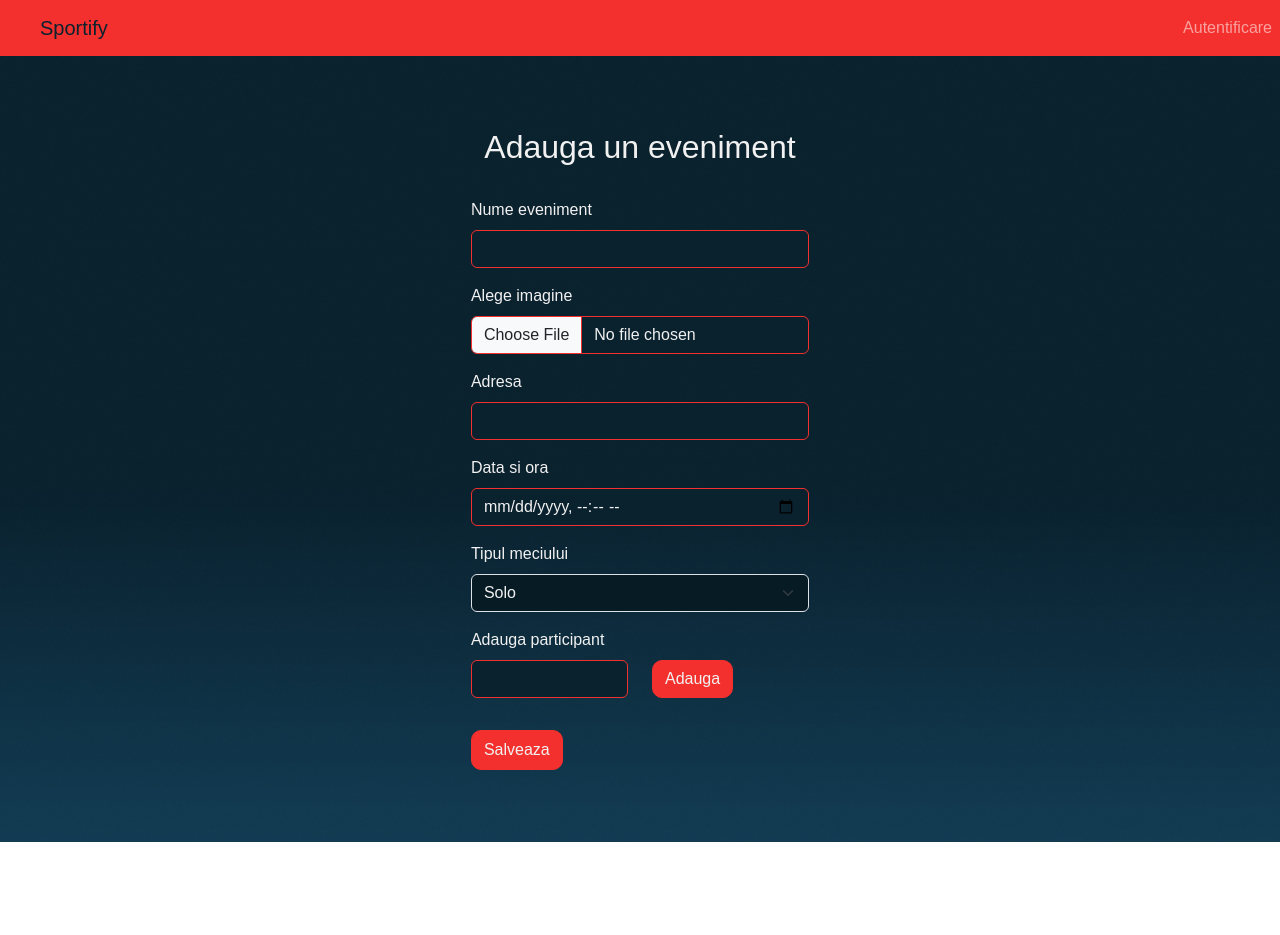
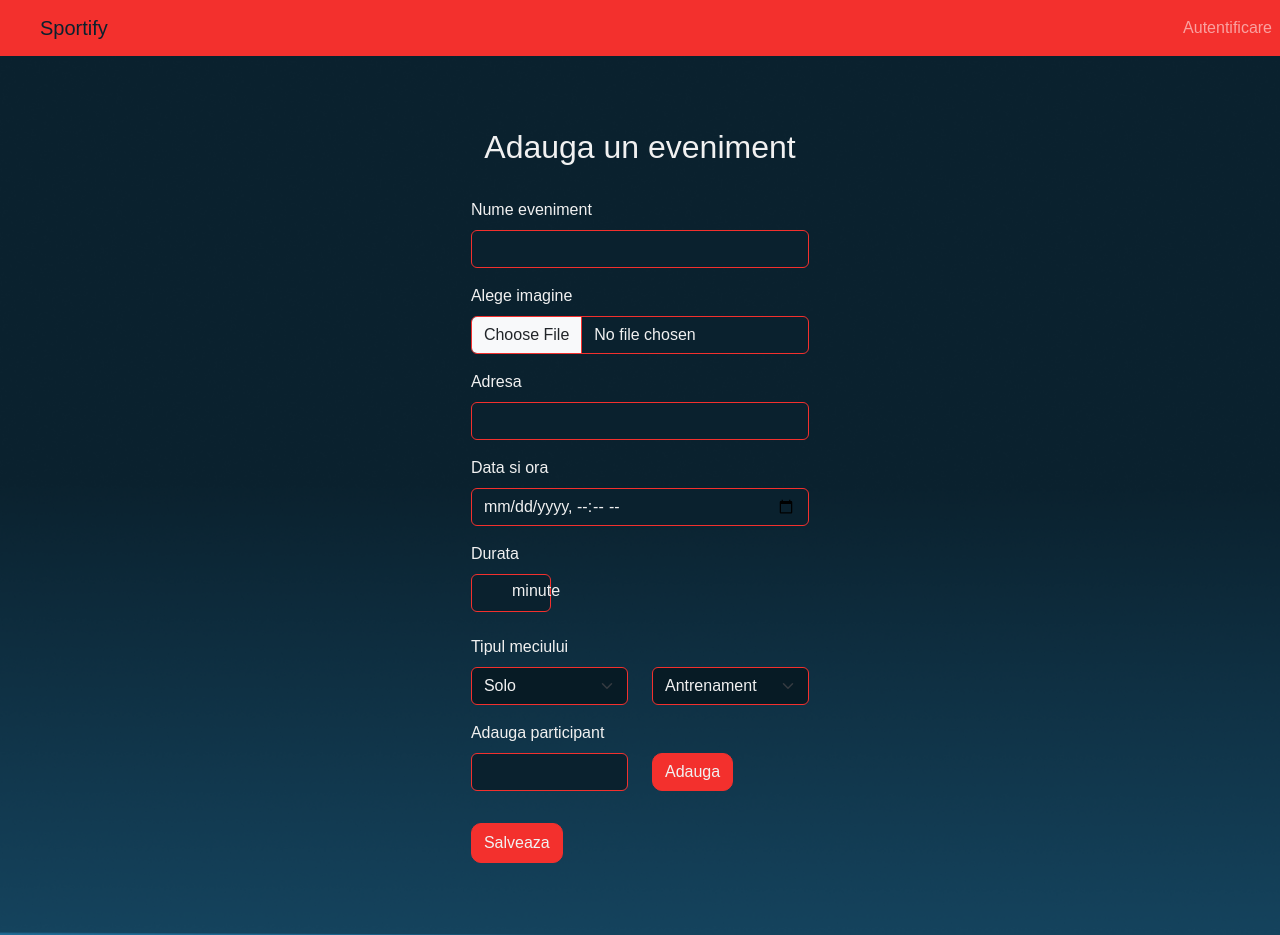
Before and after one commit to danacampan/Sportify, a React (Create React App) app in the folder frontend/: page /add in a window 1280 px wide. Before the commit the page ends 842 px from the top, so only its background shows below. Built offline with nearby package versions, Linux system fonts and the light colour scheme; a web font is replaced by a local one.

Commit message:
Finish addEvent

```diff
--- a/frontend/src/index.css
+++ b/frontend/src/index.css
@@ -48,6 +48,7 @@ body {
 .dropdownForm {
   background-color: #071b25;
   color: rgb(241, 241, 241);
+  border-color: #f3302d;
 }
 
 .button {
@@ -82,6 +83,20 @@ button:hover {
   background-color: #f3302d;
 }
 
+.delete-btn {
+  background-color: white;
+  border-color: white;
+  color: black;
+  border-radius: 15px;
+}
+
+.delete-btn:hover {
+  background-color: rgb(221, 221, 221);
+  border-color: white;
+  color: black;
+  border-radius: 15px;
+}
+
 input[type='file']:focus {
   border-color: #d6221f;
   box-shadow: none;
@@ -98,7 +113,22 @@ input[type='file']:focus {
   border-color: #f3302d;
   background-color: #0a212e;
   color: rgb(241, 241, 241);
-  width: 4rem;
+  width: 5rem;
+}
+
+.btn-light,
+.btn-dark,
+.btn-outline-light,
+.btn-outline-dark {
+  background-color: #f3302d;
+  border-color: #f3302d;
+}
+.btn-light:hover,
+.btn-dark:hover,
+.btn-outline-light:hover,
+.btn-outline-dark:hover {
+  background-color: #da2623;
+  border-color: #da2623;
 }
 
 code {
--- a/frontend/src/pages/AddEvent.js
+++ b/frontend/src/pages/AddEvent.js
@@ -5,9 +5,11 @@ export default function AddEvent() {
   const [name, setName] = useState('');
   const [location, setLocation] = useState('');
   const [photo, setPhoto] = useState(null);
+  const [duration, setDuration] = useState(null);
   const [date, setDate] = useState(null);
   const [participants, setParticipants] = useState([]);
   const [gameType, setGameType] = useState('solo');
+  const [gameMode, setGameMode] = useState('antrenament');
   const [newParticipant, setNewParticipant] = useState('');
   const [teams, setTeams] = useState([]);
   const [newTeam, setNewTeam] = useState('');
@@ -16,6 +18,10 @@ export default function AddEvent() {
     const file = e.target.files[0];
     console.log('Selected file:', file);
     setPhoto(file);
+  };
+
+  const handleChange = (e) => {
+    setDuration(Number(e.target.value));
   };
 
   const addParticipant = () => {
@@ -86,11 +92,33 @@ export default function AddEvent() {
               onChange={(e) => setDate(e.target.value)}
             />
           </Form.Group>
+          <Form.Group className="mb-3 ">
+            <Form.Label>Durata</Form.Label>
+            <Row>
+              <Col>
+                <Form.Control
+                  variant="dark"
+                  type="number"
+                  value={duration}
+                  onChange={handleChange}
+                  className="spinner dropdownForm"
+                  min="30"
+                  max="300"
+                  step="5"
+                />
+              </Col>
+              <Col>
+                <p style={{ marginLeft: '-140px', marginTop: '5px' }}>minute</p>
+              </Col>
+            </Row>
+          </Form.Group>
 
           <Row>
             <Col>
               <Form.Group className="mb-3">
                 <Form.Label>Tipul meciului</Form.Label>
+                <Row>
+                  <Col>
                     <Form.Select
                       aria-label="Dropdown clasic"
                       className="dropdownForm"
@@ -99,6 +127,18 @@ export default function AddEvent() {
                       <option value="solo">Solo</option>
                       <option value="echipa">Echipa</option>
                     </Form.Select>
+                  </Col>
+                  <Col>
+                    <Form.Select
+                      aria-label="Dropdown clasic"
+                      className="dropdownForm"
+                      onChange={(e) => setGameMode(e.target.value)}
+                    >
+                      <option value="antrenament">Antrenament</option>
+                      <option value="competitiv">Competitiv</option>
+                    </Form.Select>
+                  </Col>
+                </Row>
               </Form.Group>
             </Col>
           </Row>
@@ -117,7 +157,11 @@ export default function AddEvent() {
                     />
                   </Col>
                   <Col>
-                    <Button onClick={addParticipant} className="button">
+                    <Button
+                      onClick={addParticipant}
+                      className="button"
+                      variant="dark"
+                    >
                       Adauga
                     </Button>
                   </Col>
@@ -157,7 +201,7 @@ export default function AddEvent() {
                     />
                   </Col>
                   <Col>
-                    <Button onClick={addTeam} className="button">
+                    <Button onClick={addTeam} className="button" variant="dark">
                       Adauga
                     </Button>
                   </Col>
@@ -170,8 +214,9 @@ export default function AddEvent() {
                     className="d-flex justify-content-between participants align-items-center"
                   >
                     {team}
+
                     <Button
-                      variant="danger"
+                      className="delete-btn"
                       size="sm"
                       onClick={() => deleteTeam(index)}
                     >
@@ -186,6 +231,7 @@ export default function AddEvent() {
           <Button
             type="submit"
             className="button"
+            variant="dark"
             style={{
               display: 'block',
               justifyContent: 'center',
```
Lines whose indentation alone changed are shown as unchanged.
